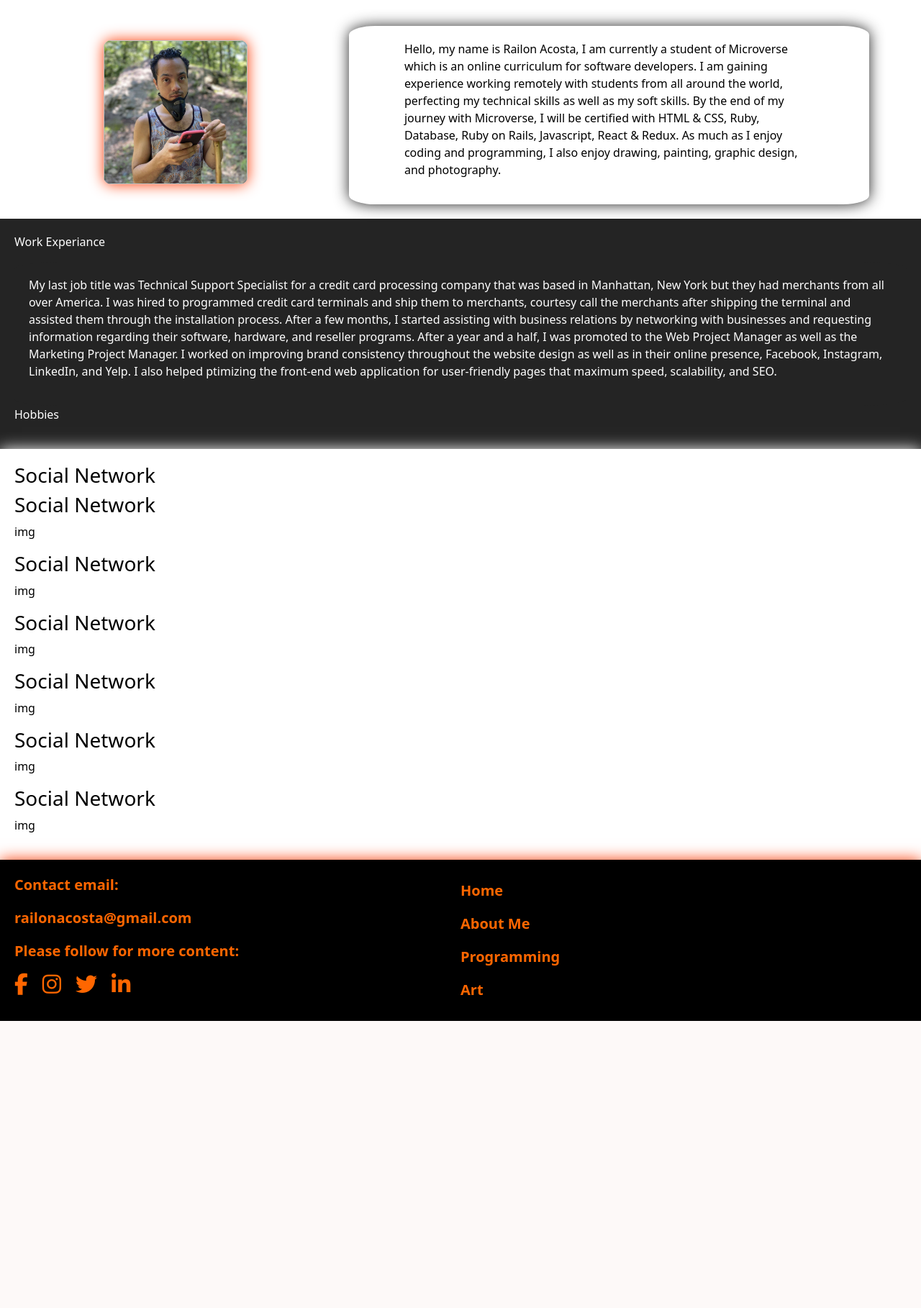
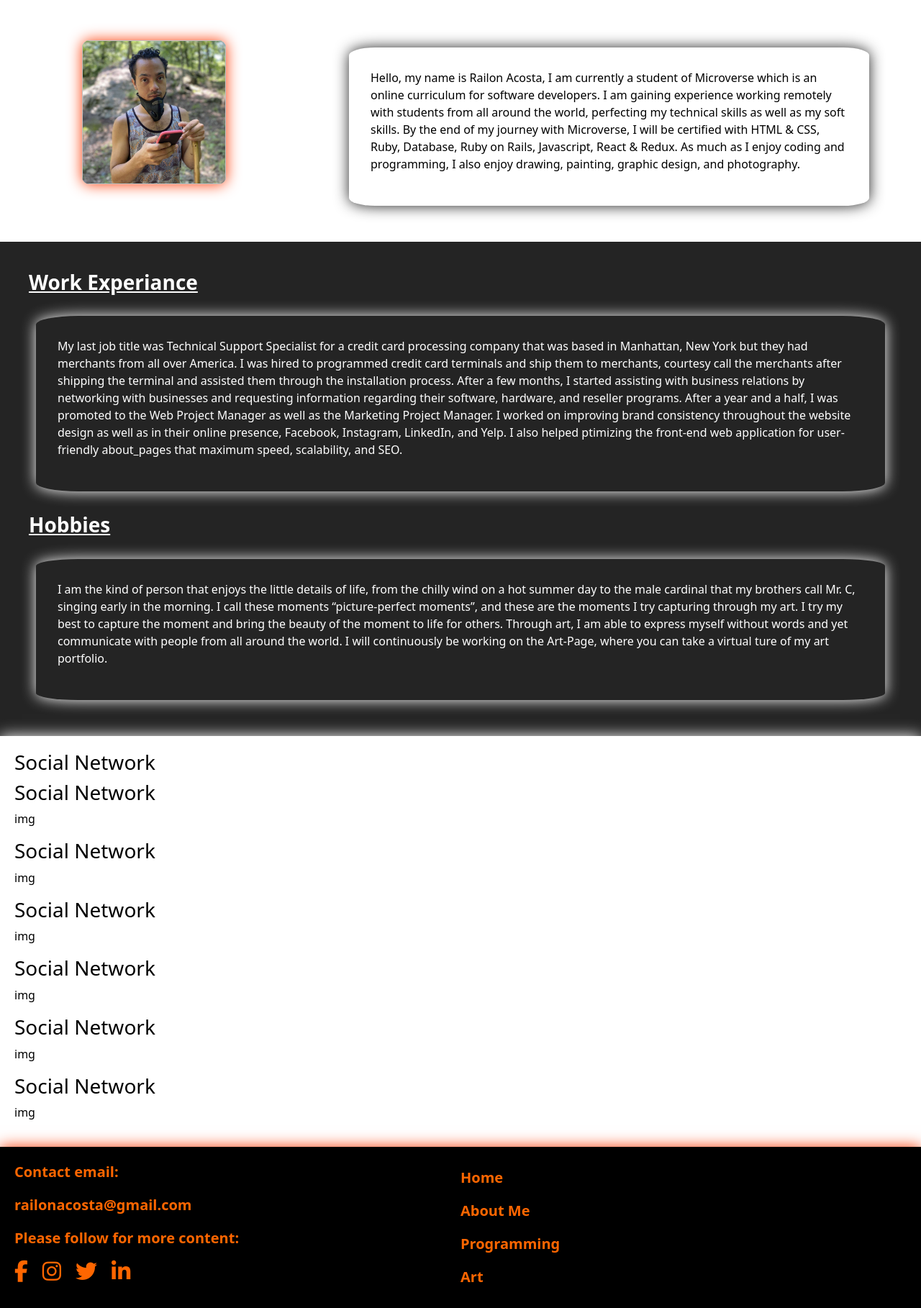
Before and after one commit to RailonA/rails_professional_portfolio, a Rails app: page /about in a window 1280 px wide. Shown: the part 193-2011 px from the top of the page at 72% size. Before the commit the page ends 1612 px from the top, so only its background shows below. Run offline with Rails 7, Linux system fonts and the light colour scheme; style sheets or scripts are compiled from the project's sources; some libraries are stand-ins or nearby versions.

Commit message:
Add Hobbies to about me

```diff
--- a/app/assets/stylesheets/about_page.scss
+++ b/app/assets/stylesheets/about_page.scss
@@ -1,31 +1,32 @@
 
 
-.page-row-white {
+  .about_page-row-white {
     background-color: white;
     color: black;
     box-shadow: .2px .2px 20px white;
     padding: 20px;
   }
 
-  .page-row-grey {
+  .about_page-row-grey {
     background-color: #242424;
     color: white;
     padding: 20px;
   }
 
-  .page-div-white {
+  .about_page-div-white {
     background-color: white;
     color: black;
     box-shadow: .2px .2px 20px #242424;
-    padding: 10px;
-    margin-bottom: 200px;
+    padding: 30px;
+    margin: 30px;
     border-radius: 5%;
   }
 
-  .page-div-grey {
-    background-color: white;
+  .about_page-div-grey {
+    background-color: #242424;
     color: white;
-    padding: 10px;
+    box-shadow: .2px .2px 20px white;
+    padding: 30px;
     margin: 30px;
     border-radius: 5%;
   }
@@ -39,3 +40,9 @@
     box-shadow: .2px .2px 20px #fc3903;
     background-size: 100% 100%;
   }
+
+  .about_page-row-grey h3 {
+   text-decoration: underline;
+   font-weight: bold;
+   margin: 20px;
+  }
--- a/app/views/about/index.html.erb
+++ b/app/views/about/index.html.erb
@@ -1,13 +1,13 @@
 <nav class="d-column ">
 
-    <div colass=" page-row-white  col-10  page-row-grey justify-content-center">
+    <div colass=" about_page-row-white  col-12  about_page-row-grey justify-content-center">
 
-        <div class="page-row-white d-flex justify-content-center  d-lg-none">
-                <div class="img-text col-10  justify-content-center">
+        <div class="about_page-row-white d-flex justify-content-center  d-lg-none">
+                <div class="img-text col-12  justify-content-center">
                     <div class=" d-flex justify-content-center">
                         <img class="self-img">
                     </div>
-                    <div class="  page-div-white   d-flex justify-content-center">
+                    <div class="  about_page-div-white   d-flex justify-content-center">
                                             <p>Hello, my name is Railon Acosta, I am currently a student of Microverse which is an online curriculum for software developers.
                       I am gaining experience working remotely with students from all around the world, perfecting my technical skills as well as my
                       soft skills. By the end of my journey with Microverse, I will be certified with HTML & CSS, Ruby, Database, Ruby on Rails, Javascript,
@@ -17,14 +17,14 @@
                 </div>
         </div>
 
-        <div class="page-row-white col-12 d-flex justify-content-center  d-none d-lg-flex">
+        <div class="about_page-row-white col-12 d-flex justify-content-center  d-none d-lg-flex">
                 <div class="img-text col-4  justify-content-center">
                     <div class=" d-flex justify-content-center col-10">
                         <img class="self-img">
                     </div>
                 </div>
-                <div class="  page-div-white   d-flex justify-content-center col-7">
-                                        <p class="col-10">Hello, my name is Railon Acosta, I am currently a student of Microverse which is an online curriculum for software developers.
+                <div class="  about_page-div-white   d-flex justify-content-center col-7">
+                     <p>Hello, my name is Railon Acosta, I am currently a student of Microverse which is an online curriculum for software developers.
                       I am gaining experience working remotely with students from all around the world, perfecting my technical skills as well as my
                       soft skills. By the end of my journey with Microverse, I will be certified with HTML & CSS, Ruby, Database, Ruby on Rails, Javascript,
                        React & Redux. As much as I enjoy coding and programming, I also enjoy drawing, painting, graphic design, and photography.
@@ -33,24 +33,30 @@
         </div>
     </div>
 
-    <div class="page-row-grey">
+    <div class="about_page-row-grey">
         <div>
-            <p>Work Experiance</p>
-            <div class ="page-div-grey ">
+            <h3>Work Experiance</h3>
+            <div class ="about_page-div-grey">
                 <p>My last job title was Technical Support Specialist for a credit card processing company that was based in Manhattan, New York but they had merchants from all over America.
-                I was hired to programmed credit card terminals and ship them to merchants, courtesy call the merchants after shipping the terminal and assisted them through the installation process.
-                After a few months, I started assisting with business relations by networking with businesses and requesting information regarding their software,  hardware, and reseller programs.
-                    After a year and a half, I was promoted to the Web Project Manager as well as the Marketing Project Manager. I worked on improving brand consistency throughout the website design
-                    as well as in their online presence, Facebook, Instagram, LinkedIn, and Yelp. I also helped ptimizing the front-end web application for user-friendly pages that maximum speed,
-                    scalability, and SEO.
+                   I was hired to programmed credit card terminals and ship them to merchants, courtesy call the merchants after shipping the terminal and assisted them through the installation process.
+                   After a few months, I started assisting with business relations by networking with businesses and requesting information regarding their software,  hardware, and reseller programs.
+                   After a year and a half, I was promoted to the Web Project Manager as well as the Marketing Project Manager. I worked on improving brand consistency throughout the website design
+                   as well as in their online presence, Facebook, Instagram, LinkedIn, and Yelp. I also helped ptimizing the front-end web application for user-friendly about_pages that maximum speed,
+                   scalability, and SEO.
                 </p>
             </div>
         </div>
         <div>
-                <p>Hobbies</p>
-        </div>
+            <h3>Hobbies</h3>
+            </div>
+            <div class="about_page-div-grey">
+            <p>I am the kind of person that enjoys the little details of life, from the chilly wind on a hot summer day to the male cardinal that my brothers call Mr. C, singing early in the morning. I call
+            these moments “picture-perfect moments”, and these are the moments I try capturing through my art. I try my best to capture the moment and bring the beauty of the moment to life for others.
+            Through art, I am able to express myself without words and yet communicate with people from all around the world. I will continuously be working on the Art-Page, where you can take a virtual
+            ture of my art portfolio.  </p>
+            </div>
     </div>
-    <div class="page-row-white">
+    <div class="about_page-row-white">
          <h3>Social Network</h3>
 
     <div>
--- a/app/views/main/index.html.erb
+++ b/app/views/main/index.html.erb
@@ -41,8 +41,8 @@
       </div>
       </div>
 
-      <div class=" d-none d-lg-flex" >
-        <div class="main-1 d-flex justify-content-center page-row-white mb-3">
+      <div class=" d-none d-lg-flex row" >
+        <div class="main-1 justify-content-center page-row-white mb-3">
             <div class="main-1-section-2 col-2 mr-5 col-4 ">
             </div>
             <div class="main-1-section-1 col-6 ml-5 page-div-white">
@@ -52,7 +52,7 @@
               <p class="d-flex justify-content-center  text-center col  p-4">Hello and welcome to my portfolio page. I will be continuously updating the page as I work on new materials. I am a student of the tech world such as software development, I have always been very big in art so I will have a section where will display my work, and I am also a huge animal activist. I do plan on starting a blog so please stay tuned. </p>
             </div>
           </div>
-        <div class="main-2 col justify-content-center page-row-grey mb-3">
+        <div class="main-2  justify-content-center page-row-grey mb-3">
           <div class="main-2-section-2 col-6 page-div-grey">
             <a href="https://github.com/RailonA?tab=repositories">
               <h2 class="d-flex justify-content-center">GitHub</h2>
```
